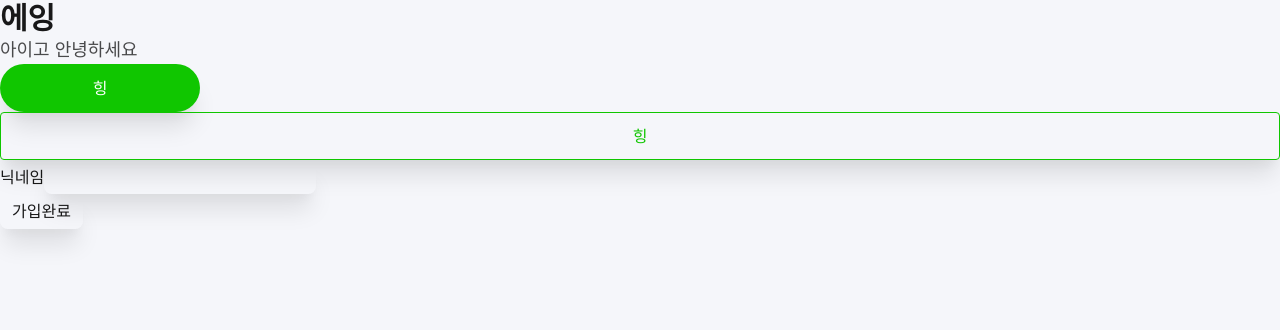
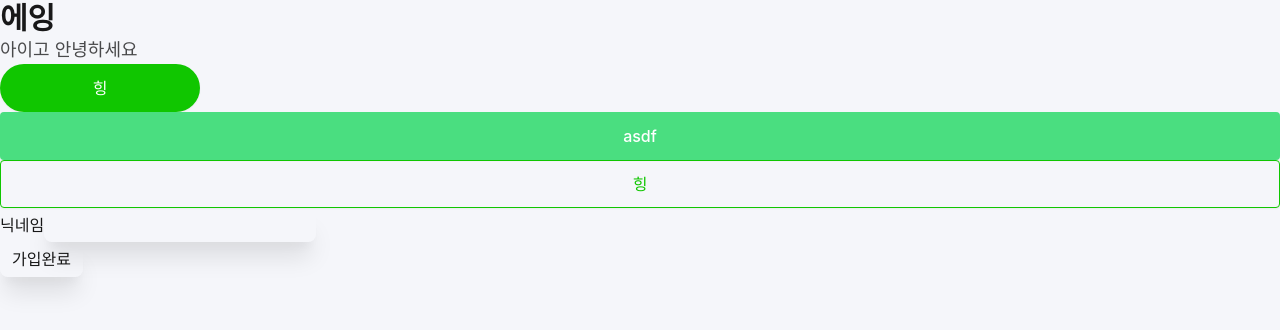
Before and after one commit to bbookng/zippyziggy, a Next.js app in the folder frontend/zippy-ziggy/: page /signup in a window 1280 px wide. Shown: the top 330 px of the page. Built offline with nearby package versions, Linux system fonts and the light colour scheme.

Commit message:
[FE] feat : common 컴포넌트 params guide 생성

```diff
--- a/frontend/zippy-ziggy/src/components/Button/Button.tsx
+++ b/frontend/zippy-ziggy/src/components/Button/Button.tsx
@@ -33,39 +33,33 @@ const StyledButton = styled.button<ButtonProps>`
   margin: ${({ margin }) => margin || 0};
   padding: ${({ padding }) => padding || 0};
   width: ${({ width }) => width || '100%'};
-  height: ${({ height }) => height || '48px'};
+  height: ${({ height }) => height || '3rem'};
   font-weight: 500;
   border-radius: ${({ isRound }) => (isRound ? '100px' : '4px')};
   font-size: ${({ theme: { fonts } }) => fonts.body_base};
   line-height: ${({ theme: { fonts } }) => fonts.body_base};
   cursor: pointer;
-  transition: all 0.1s ease-out;
-
+  transition: all 0.2s ease-out;
+  box-shadow: ${({ theme: { shadows } }) => shadows.boxShadowSmall};
   &:hover {
-    animation: jelly 1s;
+    transform: translate(0, -0.4ex);
+    box-shadow: ${({ theme: { shadows } }) => shadows.boxShadowLarge};
   }
   &:active {
     transform: scale(0.95);
   }
 
-  @keyframes jelly {
-    25% {
-      transform: scale(0.95, 1.05);
-      transform: translate(0, -0.2ex);
-    }
-
-    50% {
-      transform: scale(1.05, 0.98);
-      transform: translate(0, 0.2ex);
-    }
-
-    75% {
-      transform: scale(0.97, 1.02);
-    }
-  }
-
   ${({ buttonType, color }) => buttonType && buttonList(buttonType, color)}
 `;
+
+/**
+ * 타이틀을 사용한다.
+ * @param {ButtonType} buttonType 버튼 종류 default: 'fill'
+ * @param {DefaultTheme.colors} color 색 default: 'blackColor90'
+ * @param {boolean} isRound 라운드 여부
+ * @param {string} width default: 100%
+ * @param {string} height default: 3rem
+ */
 
 const Button = ({
   children,
--- a/frontend/zippy-ziggy/src/components/Typography/Paragraph.tsx
+++ b/frontend/zippy-ziggy/src/components/Typography/Paragraph.tsx
@@ -42,11 +42,18 @@ const StyledParagraph = styled.h1<ParagraphProps>`
   padding: ${({ padding }) => padding || 0};
   font-weight: ${({ fontWeight }) => fontWeight || '400'};
   // letter-spacing: -0.02em;
-  color: ${({ color, theme: { colors } }) => colors[color] || colors.blackColor70};
+  color: ${({ color, theme: { colors } }) => colors[color]};
 
   ${({ sizeType }) => sizeType && sizeList[sizeType]}
 `;
 
+/**
+ * <p>를 사용한다.
+ * @param {SizeType} sizeType 타이틀 크기 default: 'base'
+ * @param {DefaultTheme.colors} color 색 default: 'blackColor70'
+ * @param {string} margin
+ * @param {string} padding
+ */
 const Paragraph = ({
   children,
   sizeType = 'base',
--- a/frontend/zippy-ziggy/src/pages/signup.tsx
+++ b/frontend/zippy-ziggy/src/pages/signup.tsx
@@ -32,6 +32,9 @@ export default function SignUp() {
       <Button buttonType="fill" isRound width="200px" onClick={handleSignUp}>
         힝
       </Button>
+      <Button buttonType="fill" color="successColor">
+        asdf
+      </Button>
       <Button buttonType="outline">힝</Button>
       {/* <Paragraph size="large" color="infoColor">
         앗살라마이쿰 사와디캅
--- a/frontend/zippy-ziggy/src/styles/theme.ts
+++ b/frontend/zippy-ziggy/src/styles/theme.ts
@@ -41,18 +41,20 @@ const CommonTheme = {
 const darkTheme: DefaultTheme = {
   // 전역 설정 컬러 (모드가 바뀌면 바뀜)
   shadows: {
+    boxShadowSmall: 'var(--shadows-black-sm)',
     boxShadowLarge: 'var(--shadows-black-xl)',
+    boxUpperShadowLarge: 'var(--shadows-upper-black-lg)',
   },
   colors: {
     blackColor100: 'var(--colors-white-100)',
     blackColor90: 'var(--colors-white-90)',
-    // blackColor80: 'var(--colors-white-80)',
+    blackColor80: 'var(--colors-white-80)',
     blackColor70: 'var(--colors-white-70)',
-    // blackColor60: 'var(--colors-white-60)',
-    // blackColor50: 'var(--colors-white-50)',
-    // blackColor40: 'var(--colors-white-40)',
+    blackColor60: 'var(--colors-white-60)',
+    blackColor50: 'var(--colors-white-50)',
+    blackColor40: 'var(--colors-white-40)',
     blackColor30: 'var(--colors-white-30)',
-    // blackColor20: 'var(--colors-white-20)',
+    blackColor20: 'var(--colors-white-20)',
     blackColor10: 'var(--colors-white-10)',
     blackColor05: 'var(--colors-white-05)',
     blackColor03: 'var(--colors-white-03)',
@@ -60,13 +62,13 @@ const darkTheme: DefaultTheme = {
 
     whiteColor100: 'var(--colors-dark-100)',
     whiteColor90: 'var(--colors-dark-90)',
-    // whiteColor80: 'var(--colors-dark-80)',
+    whiteColor80: 'var(--colors-dark-80)',
     whiteColor70: 'var(--colors-dark-70)',
-    // whiteColor60: 'var(--colors-dark-60)',
-    // whiteColor50: 'var(--colors-dark-50)',
-    // whiteColor40: 'var(--colors-dark-40)',
+    whiteColor60: 'var(--colors-dark-60)',
+    whiteColor50: 'var(--colors-dark-50)',
+    whiteColor40: 'var(--colors-dark-40)',
     whiteColor30: 'var(--colors-dark-30)',
-    // whiteColor20: 'var(--colors-dark-20)',
+    whiteColor20: 'var(--colors-dark-20)',
     whiteColor10: 'var(--colors-dark-10)',
     whiteColor05: 'var(--colors-dark-05)',
     whiteColor03: 'var(--colors-dark-03)',
@@ -95,18 +97,20 @@ const darkTheme: DefaultTheme = {
 const lightTheme: DefaultTheme = {
   // 전역 설정 컬러 (모드가 바뀌면 바뀜)
   shadows: {
+    boxShadowSmall: 'var(--shadows-black-sm)',
     boxShadowLarge: 'var(--shadows-black-xl)',
+    boxUpperShadowLarge: 'var(--shadows-upper-black-lg)',
   },
   colors: {
     blackColor100: 'var(--colors-black-100)',
     blackColor90: 'var(--colors-black-90)',
-    // blackColor80: 'var(--colors-black-80)',
+    blackColor80: 'var(--colors-black-80)',
     blackColor70: 'var(--colors-black-70)',
-    // blackColor60: 'var(--colors-black-60)',
-    // blackColor50: 'var(--colors-black-50)',
-    // blackColor40: 'var(--colors-black-40)',
+    blackColor60: 'var(--colors-black-60)',
+    blackColor50: 'var(--colors-black-50)',
+    blackColor40: 'var(--colors-black-40)',
     blackColor30: 'var(--colors-black-30)',
-    // blackColor20: 'var(--colors-black-20)',
+    blackColor20: 'var(--colors-black-20)',
     blackColor10: 'var(--colors-black-10)',
     blackColor05: 'var(--colors-black-05)',
     blackColor03: 'var(--colors-black-03)',
@@ -114,13 +118,13 @@ const lightTheme: DefaultTheme = {
 
     whiteColor100: 'var(--colors-white-100)',
     whiteColor90: 'var(--colors-white-90)',
-    // whiteColor80: 'var(--colors-white-80)',
+    whiteColor80: 'var(--colors-white-80)',
     whiteColor70: 'var(--colors-white-70)',
-    // whiteColor60: 'var(--colors-white-60)',
-    // whiteColor50: 'var(--colors-white-50)',
-    // whiteColor40: 'var(--colors-white-40)',
+    whiteColor60: 'var(--colors-white-60)',
+    whiteColor50: 'var(--colors-white-50)',
+    whiteColor40: 'var(--colors-white-40)',
     whiteColor30: 'var(--colors-white-30)',
-    // whiteColor20: 'var(--colors-white-20)',
+    whiteColor20: 'var(--colors-white-20)',
     whiteColor10: 'var(--colors-white-10)',
     whiteColor05: 'var(--colors-white-05)',
     whiteColor03: 'var(--colors-white-03)',
--- a/frontend/zippy-ziggy/src/styles/variable.css
+++ b/frontend/zippy-ziggy/src/styles/variable.css
@@ -122,6 +122,17 @@
   --shadows-black-2xl: 0px 25px 50px -12px rgba(0, 0, 0, 0.25);
   --shadows-black-inner: inset 0px 2px 4px rgba(0, 0, 0, 0.06);
 
+  --shadows-upper-black-sm: 0px -1px 2px rgba(0, 0, 0, 0.05);
+  --shadows-upper-black: 0px -1px 3px rgba(0, 0, 0, 0.1), 0px -1px 2px rgba(0, 0, 0, 0.06);
+  --shadows-upper-black-md: 0px -4px 6px -1px rgba(0, 0, 0, 0.1),
+    0px -2px 4px -1px rgba(0, 0, 0, 0.06);
+  --shadows-upper-black-lg: 0px -10px 15px -3px rgba(0, 0, 0, 0.1),
+    0px -4px 6px -2px rgba(0, 0, 0, 0.05);
+  --shadows-upper-black-xl: 0px -20px 25px -5px rgba(0, 0, 0, 0.1),
+    0px -10px 10px -5px rgba(0, 0, 0, 0.04);
+  --shadows-upper-black-2xl: 0px -25px 50px -12px rgba(0, 0, 0, 0.25);
+  --shadows-upper-black-inner: inset 0px -2px 4px rgba(0, 0, 0, 0.06);
+
   --shadows-primary-sm: 0px 1px 2px rgba(59, 130, 246, 0.05);
   --shadows-primary: 0px 1px 3px rgba(59, 130, 246, 0.1), 0px 1px 2px rgba(59, 130, 246, 0.06);
   --shadows-primary-md: 0px 4px 6px -1px rgba(59, 130, 246, 0.1),
```
Also changed, not shown: frontend/zippy-ziggy/src/components/Typography/Title.tsx (+7 -0 lines), frontend/zippy-ziggy/src/styles/styled.d.ts (+12 -10 lines).
